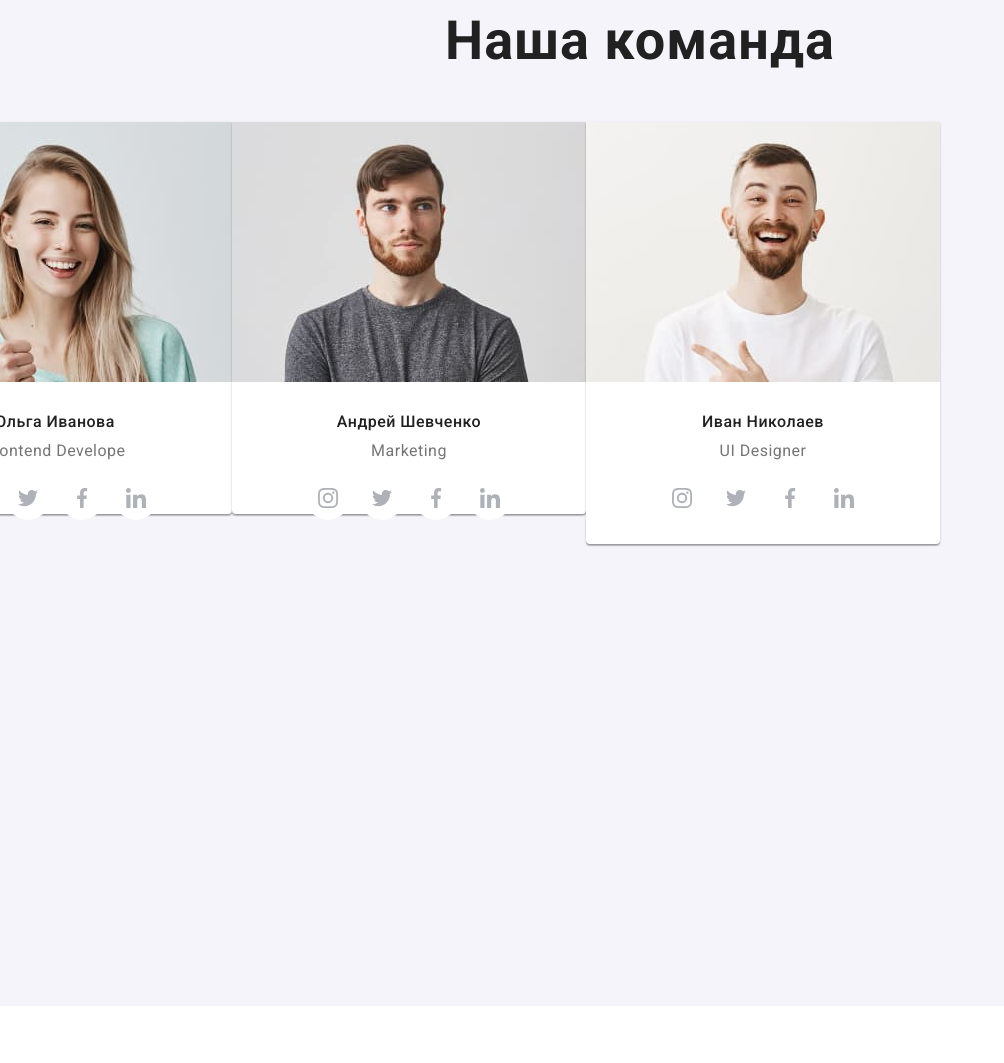
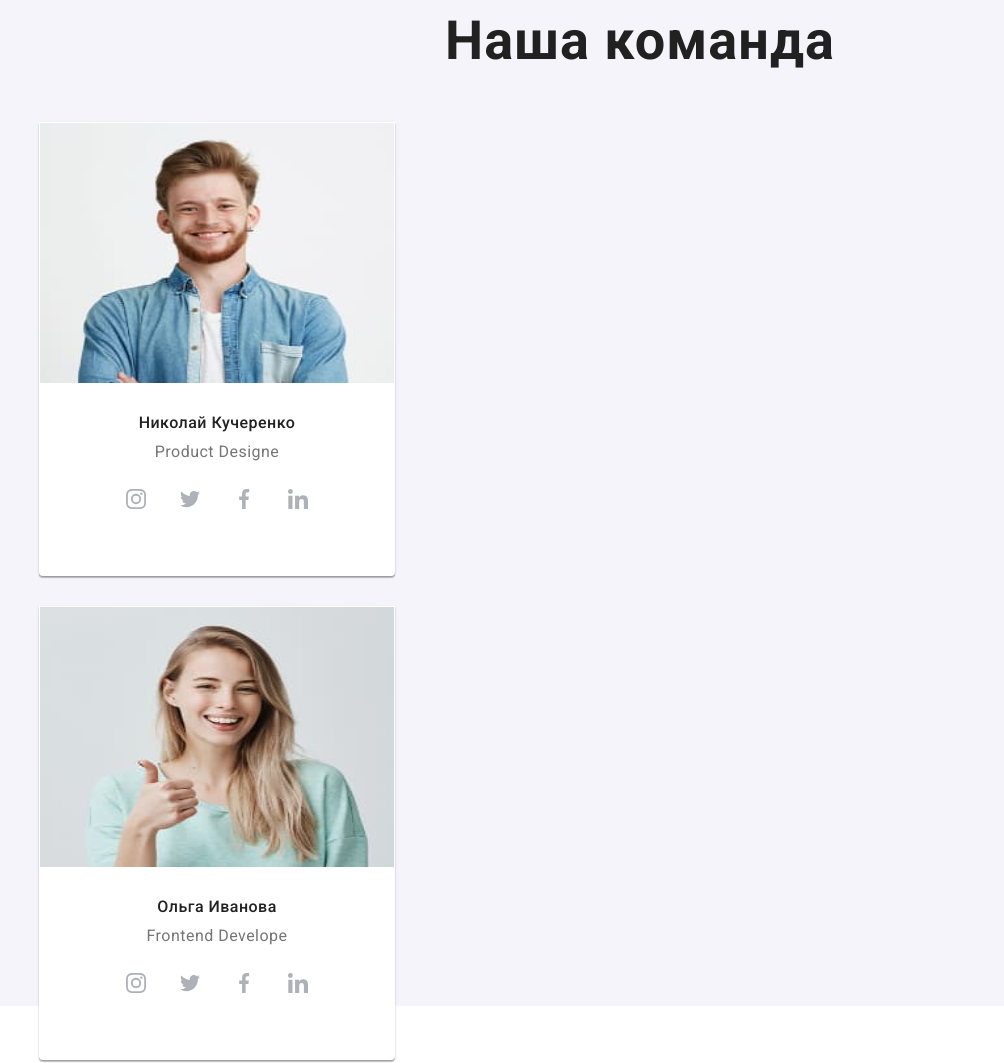
Before and after one commit to Lukyanenko-Roma/goit-markup-hw-08, a plain HTML site: page index.html in a window 1280 px wide. Shown: the part 920-1983 px from the top of the page, without its empty margins (0-1004 px from the left). Before the commit the page ends 1926 px from the top, so only its background shows below. Drawn offline with nearby package versions, Linux system fonts and the light colour scheme.

Commit message:
Add files via upload

```diff
--- a/index.html
+++ b/index.html
@@ -163,16 +163,13 @@
           <div class="container">
             <ul class="team-list list">
               <li class="team-list-item">
+                <picture>
                   <source srcset="./imags/foto/n-mobile.jpg 480w,
                                                   ./imags/foto/n-tablet.jpg 768w,
                                                   ./imags/foto/n-desktop.jpg 1200w" />
-                <img
-                  class="team-list-img"
-                  src="./imags/foto/n-tablet.jpg"
-                  alt="Николай Кучеренко"
-                  width="270"
-                  height="265"
-                />
+                <img class="team-list-img" src="./imags/foto/n-tablet.jpg" alt="Николай Кучеренко" width="270" height="265" />
+              </picture>
+
                 <h3 class="team-list-name">Николай Кучеренко</h3>
                 <p class="team-list-text" lang="en">Product Designe</p>
                 <ul class="social-list list">
@@ -207,16 +204,11 @@
                 </ul>
               </li>
               <li class="team-list-item">
-                <source srcset="./imags/foto/o-mobile.jpg 480w,
+                <picture><source srcset="./imags/foto/o-mobile.jpg 480w,
                                   ./imags/foto/o-tablet.jpg 768w,
                                   ./imags/foto/o-desktop.jpg 1200w" />
-                <img
-                  class="team-list-img"
-                  src="./imags/foto/o-tablet.jpg"
-                  alt="Ольга Иванова"
-                  width="270"
-                  height="265"
-                />
+                <img class="team-list-img" src="./imags/foto/o-tablet.jpg" alt="Ольга Иванова" width="270" height="265" />
+              </picture>
                 <h3 class="team-list-name">Ольга Иванова</h3>
                 <p class="team-list-text" lang="en">Frontend Develope</p>
                 <ul class="social-list list">
@@ -251,16 +243,13 @@
                 </ul>
               </li>
               <li class="team-list-item">
+                <picture>
                   <source srcset="./imags/foto/a-mobile.jpg 480w,
                                     ./imags/foto/a-tablet.jpg 768w,
                                     ./imags/foto/a-desktop.jpg 1200w" />
-                <img
-                  class="team-list-img"
-                  src="./imags/foto/a-tablet.jpg"
-                  alt="Андрей Шевченко"
-                  width="270"
-                  height="265"
-                />
+                  <img class="team-list-img" src="./imags/foto/a-tablet.jpg" alt="Андрей Шевченко" width="270" height="265" />
+                </picture>
+
                 <h3 class="team-list-name">Андрей Шевченко</h3>
                 <p class="team-list-text" lang="en">Marketing</p>
                 <ul class="social-list list">
@@ -295,16 +284,13 @@
                 </ul>
               </li>
               <li class="team-list-item">
+                <picture>
                   <source srcset="./imags/foto/i-mobile.jpg 480w,
                                     ./imags/foto/i-tablet.jpg 768w,
                                     ./imags/foto/i-desktop.jpg 1200w" />
-                <img
-                  class="team-list-img"
-                  src="./imags/foto/i-tablet.jpg"
-                  alt="Иван Николаев"
-                  width="270"
-                  height="265"
-                />
+                  <img class="team-list-img" src="./imags/foto/i-tablet.jpg" alt="Иван Николаев" width="270" height="265" />
+                </picture>
+
                 <h3 class="team-list-name">Иван Николаев</h3>
                 <p class="team-list-text" lang="en">UI Designer</p>
                 <ul class="social-list list">
--- a/sass/layout/_team.scss
+++ b/sass/layout/_team.scss
@@ -119,7 +119,7 @@
 
   .team-list {
     display: flex;
-
+    flex-wrap: wrap;
     width: 354px;
     height: 422px;
     justify-content: center;
@@ -138,6 +138,49 @@
       width: 354px;
       height: 260px;
       margin-bottom: 30px;
+    }
+  }
+}
+
+@media screen and (min-width: 1200px) {
+  .team-list {
+    display: flex;
+    justify-content: center;
+
+    &-item:not(:last-child) {
+      margin-right: 30px;
+    }
+
+    &-item {
+      border: 1px solid transparent;
+      background: #ffffff;
+      box-shadow: 0px 1px 3px rgba(0, 0, 0, 0.12),
+        0px 1px 1px rgba(0, 0, 0, 0.14), 0px 2px 1px rgba(0, 0, 0, 0.2);
+      border-radius: 0px 0px 4px 4px;
+    }
+    &-img {
+      margin-bottom: 30px;
+    }
+
+    &-name {
+      margin-bottom: 10px;
+    }
+    &-name {
+      font-weight: 500;
+      font-size: 16px;
+      line-height: 1.187;
+      text-align: center;
+      letter-spacing: 0.03em;
+    }
+
+    &-text {
+      font-weight: 400;
+      font-size: 16px;
+      line-height: 1.187;
+      text-align: center;
+      letter-spacing: 0.03em;
+      color: #757575;
+      margin-bottom: 16px;
     }
   }
 }
```
Also changed, not shown: css/main.css, css/main.min.css, 2 other files. Lines whose indentation alone changed are shown as unchanged.
